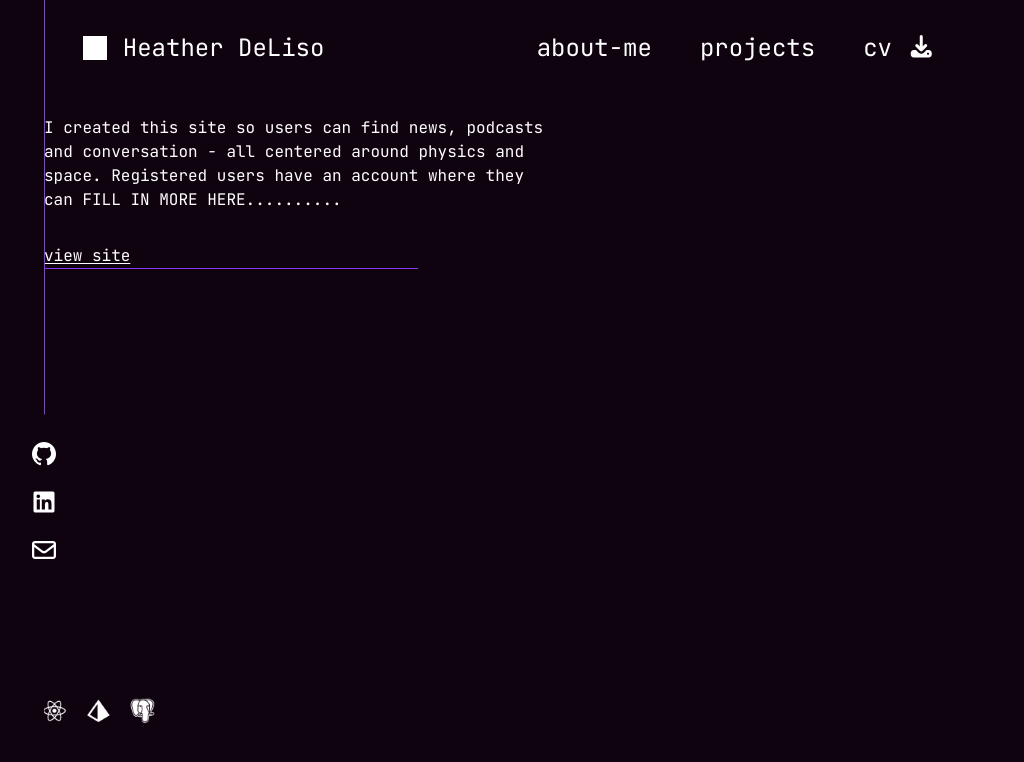
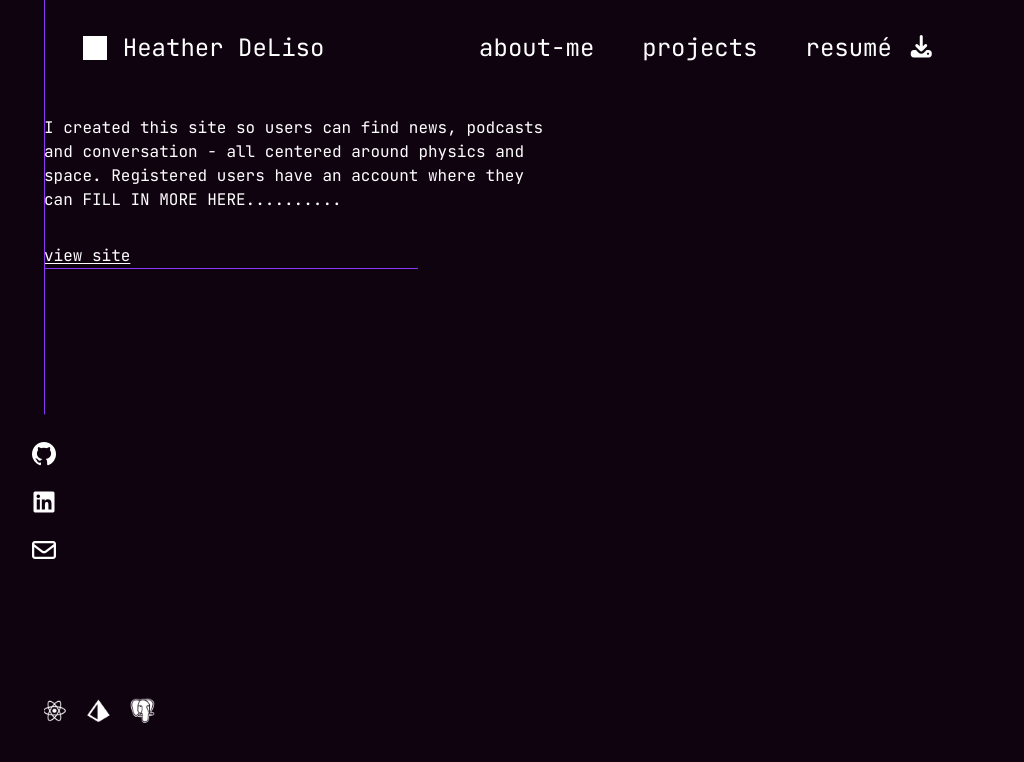
Before and after one commit to HeatherD2025/Personal_Website, a React (Vite) app: page /#/QuarkyProjectDetail in a window 1024 px wide. Shown: the top 762 px of the page. Built offline with nearby package versions, Linux system fonts and the light colour scheme.

Commit message:
changed cv to resume, fixed spacing on tool icons

```diff
--- a/src/components/Navbar.jsx
+++ b/src/components/Navbar.jsx
@@ -15,7 +15,7 @@ export default function NavBar() {
   const navItems = [
     { label: "about-me", id: "about" },
     { label: "projects", id: "projects" },
-    { label: "cv", id: "cv-download" },
+    { label: "resumé", id: "resumé-download" },
   ];
 
   const hamNavItem = [
@@ -27,8 +27,8 @@ export default function NavBar() {
     window.scrollTo({ top: 0, behavior: "smooth" });
   };
 
-  // cv download helper code
-  const downloadCV = () => {
+  // resumé download helper code
+  const downloadResumé = () => {
     window.location.href =
       "https://docs.google.com/document/d/1sMDHGPfYmFvVnfFO6n02ZnM7NvdE6ST58TmYXRblYts/export?format=pdf";
   };
@@ -91,8 +91,8 @@ export default function NavBar() {
                     key={item.id}
                     className="navItem"
                     onClick={() => {
-                      if (item.id === "cv-download") {
-                        downloadCV();
+                      if (item.id === "resumé-download") {
+                        downloadResumé();
                         setIsOpen(false);
                       } else {
                         const el = document.getElementById(item.id);
@@ -103,7 +103,7 @@ export default function NavBar() {
                       }
                     }}
                   >
-                    {item.label === "cv" ? (
+                    {item.label === "resumé" ? (
                       <>
                        resumé <i className="fa-solid fa-download"></i>
                       </>
@@ -127,9 +127,9 @@ export default function NavBar() {
                         }
                       }} // Close the menu when clicked
                     >
-                      {item.label === "cv" ? (
+                      {item.label === "resumé" ? (
                         <>
-                          cv <i className="fa-solid fa-download"></i>
+                          resumé <i className="fa-solid fa-download"></i>
                         </>
                       ) : (
                         item.label
--- a/src/styles/main.css
+++ b/src/styles/main.css
@@ -232,12 +232,13 @@
   .toolsContainer {
     display: flex;
     flex-wrap: wrap;
+    justify-content: space-between;
     gap: 0.5rem;
     margin-top: 5%;
   }
   .toolIcon {
-    width: 2rem;
-    height: 2rem;
+    width: 3rem;
+    aspect-ratio: 1/1;
     object-fit: contain;
     margin-right: 0.5rem;
   }
@@ -572,12 +573,13 @@
   .toolsContainer {
     display: flex;
     flex-wrap: wrap;
+    justify-content: space-between;
     gap: 0.5rem;
     margin-top: 5%;
   }
   .toolIcon {
-    width: 2rem;
-    height: 2rem;
+    width: 3rem;
+    aspect-ratio: 1/1;
     object-fit: contain;
     margin-right: 0.5rem;
   }
```
Also changed, not shown: 1 other file (tests, documents, lock files or other folders).
